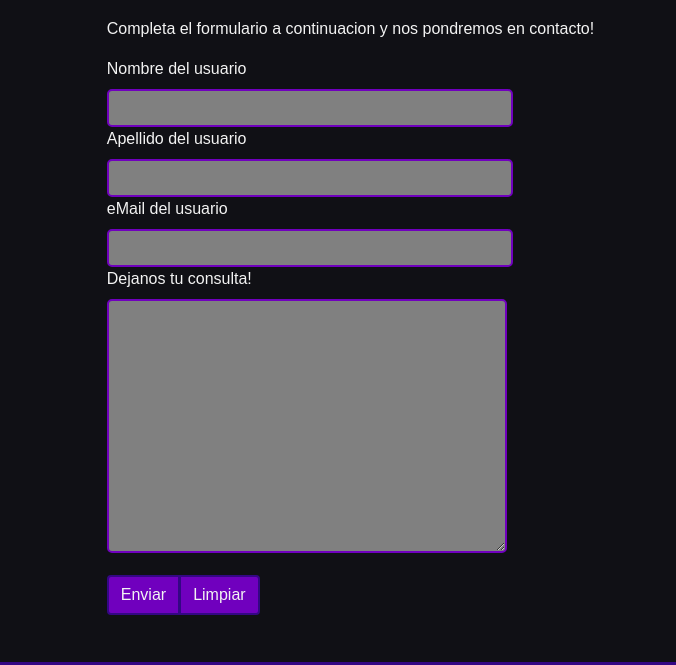
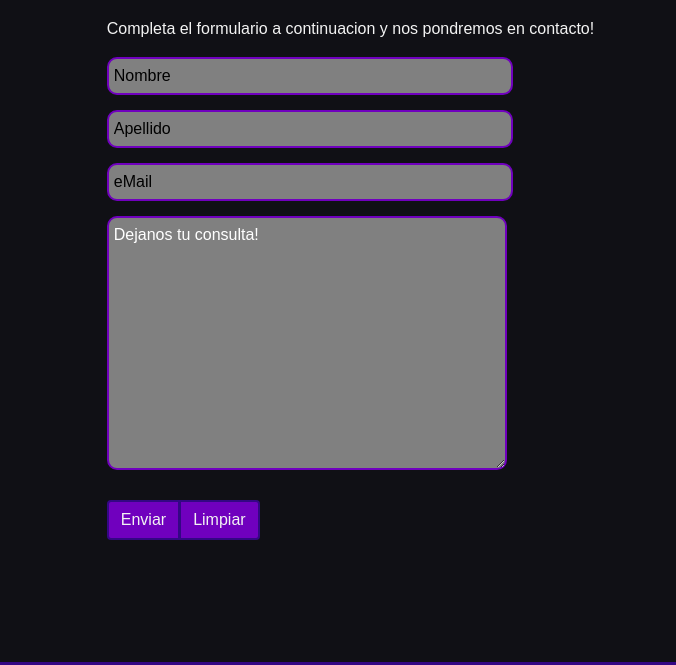
Before and after one commit to realovexx/CaC_Java_Proyecto, a plain HTML site: page page/contacto.html in a window 1280 px wide. Shown: the part 221-886 px from the top of the page, 0-676 px from the left. Drawn offline with nearby package versions, Linux system fonts and the light colour scheme.

Commit message:
optimizacion css

```diff
--- a/css/style.css
+++ b/css/style.css
@@ -329,12 +329,14 @@ header {
     padding-top: 5%;
     padding-bottom: 20%;
 }
-
+.elemForm{
+    padding-bottom: 15px;
+}
 .campoDato{
     border: 2px solid var(--third-color);
     background-color: gray;
     color: white;
-    border-radius: 5px;
+    border-radius: 10px;
     padding: 5px;
 }
 .campoDato::placeholder{
@@ -346,7 +348,7 @@ header {
     color: var(--main-color);
 }
 .logBtn{
-    padding-top: 15px;
+    padding-top: 8px;
 }
 
 .mainReg {
--- a/page/contacto.html
+++ b/page/contacto.html
@@ -63,22 +63,10 @@
                     <p>Completa el formulario a continuacion y nos pondremos en contacto!</p>
                 </div>
                 <form>
-                    <div>
-                        <label for="nombre">Nombre del usuario</label><br>
-                        <input type="text" name="nombre" id="nombre" size="40" class="campoDato" maxlength="144" required><br>
-                    </div>
-                    <div>
-                        <label for="apellido">Apellido del usuario</label><br>
-                        <input type="text" name="apellido" id="apellido" size="40" class="campoDato" maxlength="144" required><br>
-                    </div>
-                    <div>
-                        <label for="nombre">eMail del usuario</label><br>
-                        <input type="text" name="mail" id="mail" size="40" class="campoDato" maxlength="144" required><br>
-                    </div>
-                    <div>
-                        <label for="consulta">Dejanos tu consulta!</label><br>
-                        <textarea name="consulta" id="consulta" class="campoDato" rows="10" cols="40"
-                            placeoholder="Mandale mecha..."></textarea>
+                    <div class="elemForm"><input type="text" name="nombre" id="nombre" size="40" placeholder="Nombre" class="campoDato" maxlength="144" required></div>
+                    <div class="elemForm"><input type="text" name="apellido" id="apellido" size="40" placeholder="Apellido" class="campoDato" maxlength="144" required></div>
+                    <div class="elemForm"><input type="text" name="mail" id="mail" size="40" placeholder="eMail" class="campoDato" maxlength="144" required></div>
+                    <div class="elemForm"><textarea name="consulta" id="consulta" class="campoDato" rows="10" cols="40">Dejanos tu consulta!</textarea>
                     </div>
                     <div class="logBtn btn-group" role="group">
                         <button type="button" name="enviar" id="enviar" class="btn btn-secondary">Enviar</button>
```
Also changed, not shown: page/registro.html (+7 -7 lines), page/signin.html (+4 -10 lines).
